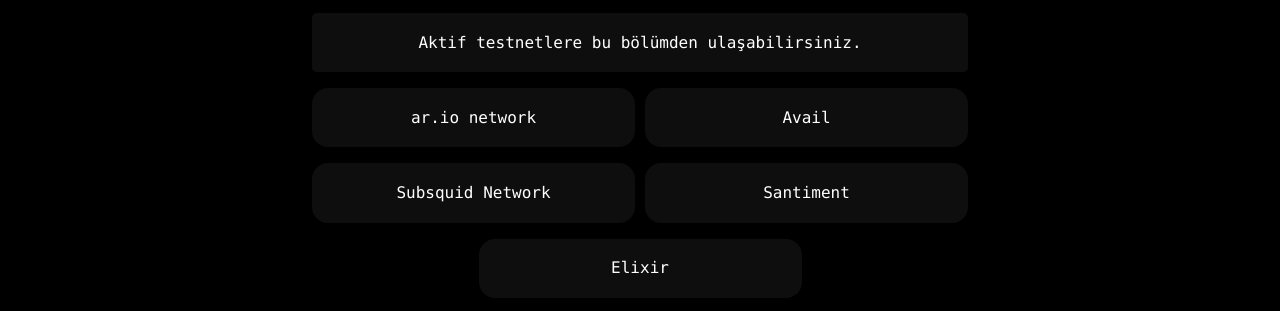
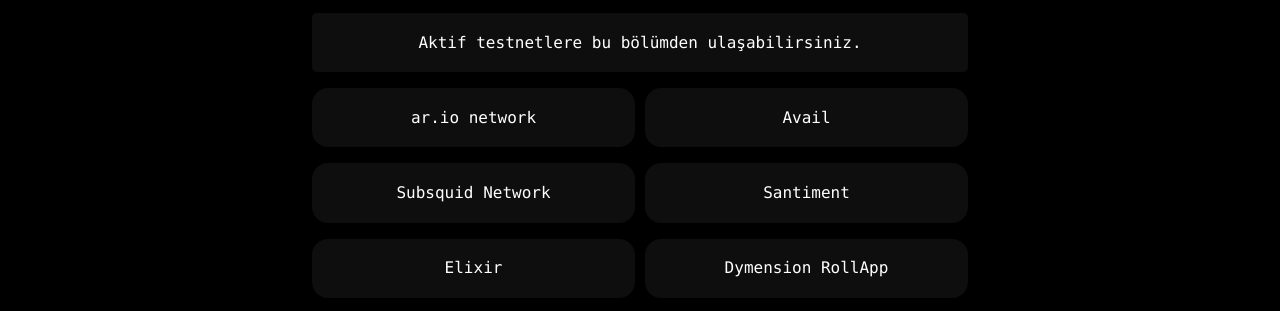
Before and after one commit to erdinin/new-web-site, a plain HTML site: page index.html in a window 1280 px wide. Shown: the part 311-622 px from the top of the page. Drawn offline with Linux system fonts and the light colour scheme.

Commit message:
Update index.html

```diff
--- a/index.html
+++ b/index.html
@@ -70,6 +70,9 @@ https://github.com/ardacarofficial/links-website is open source project.
                   <div class="main_small_button_list">
           <a class="main_small_a_item" href="https://github.com/ruesandora/Elixir" target="_blank" rel="nofollow">
             <button class="main_small_button_item">Elixir</button>
+          </a>
+          <a class="main_small_a_item" href="https://github.com/Core-Node-Team/Testnet-TR/blob/main/Dymension-Floopyland/Rollapp.md" target="_blank" rel="nofollow">
+            <button class="main_small_button_item">Dymension RollApp</button>
           </a>
         </div>
         </section>
```
